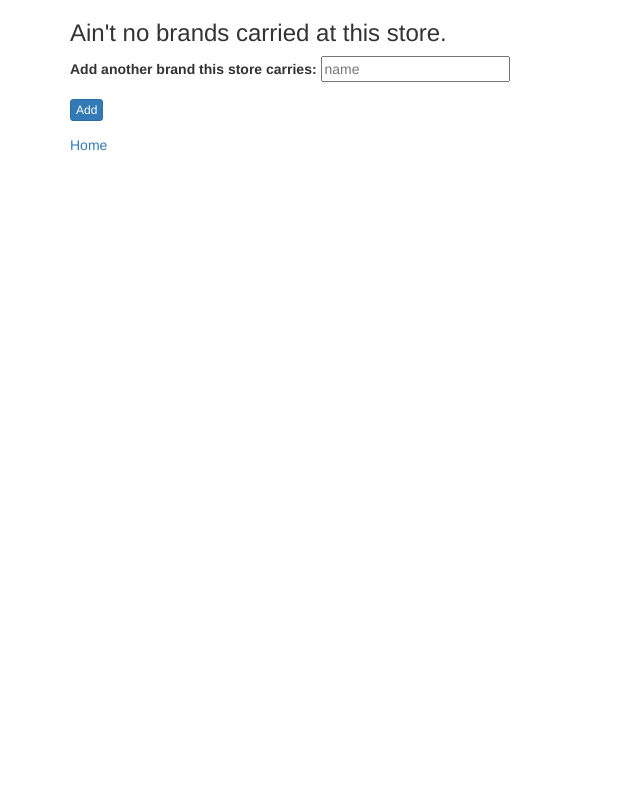
After one commit to ben-pritchard/Epicodus-Assessment---PHP-Many-to-Many-in-Silex, a PHP site: template views/store.html.twig in a window 1280 px wide. The commit adds this page. Shown: the whole page, without its empty margins (0-640 px from the left). Run offline with PHP 8.4, Linux system fonts and the light colour scheme; the template is opened without the code that fills it, so the values that code supplies are empty; some libraries are stand-ins or nearby versions.

Commit message:
Add ability to associate a brand with a store on store show page.

```diff
--- /dev/null
+++ b/views/store.html.twig
@@ -0,0 +1,31 @@
+<html>
+    <head>
+        <link href="https://maxcdn.bootstrapcdn.com/bootstrap/3.3.5/css/bootstrap.min.css" rel="stylesheet" type="text/css">
+        <link href="css/styles.css" rel="stylesheet" type="text/css">
+        <title>Shoes</title>
+    </head>
+    <body>
+        <div class="container">
+            <h1>{{ store.getName }}</h1>
+            {% if store_brands is not empty %}
+                <h3>Here are brands that {{ store.getName }} carries:</h3>
+                <ul>
+                    {% for brand in store_brands %}
+                        <li>{{ brand.getName }}</li>
+                    {% endfor %}
+                </ul>
+            {% else %}
+                <h3>Ain't no brands carried at this store.</h3>
+            {% endif %}
+            <form action="/add_brands" method="post">
+                <input id="store_id" name="store_id" value="{{ store.getId }}" type="hidden">
+                <div class="form-group">
+                    <label for="name">Add another brand this store carries:</label>
+                    <input id="name" name="name" placeholder="name">
+                </div>
+                <button type="submit" class="btn btn-xs btn-primary">Add</button>
+            </form>
+            <a href="/">Home</a>
+        </div>
+    </body>
+</html>
```
Also changed, not shown: app/app.php (+23 -0 lines), views/index.html.twig (+13 -2 lines).
